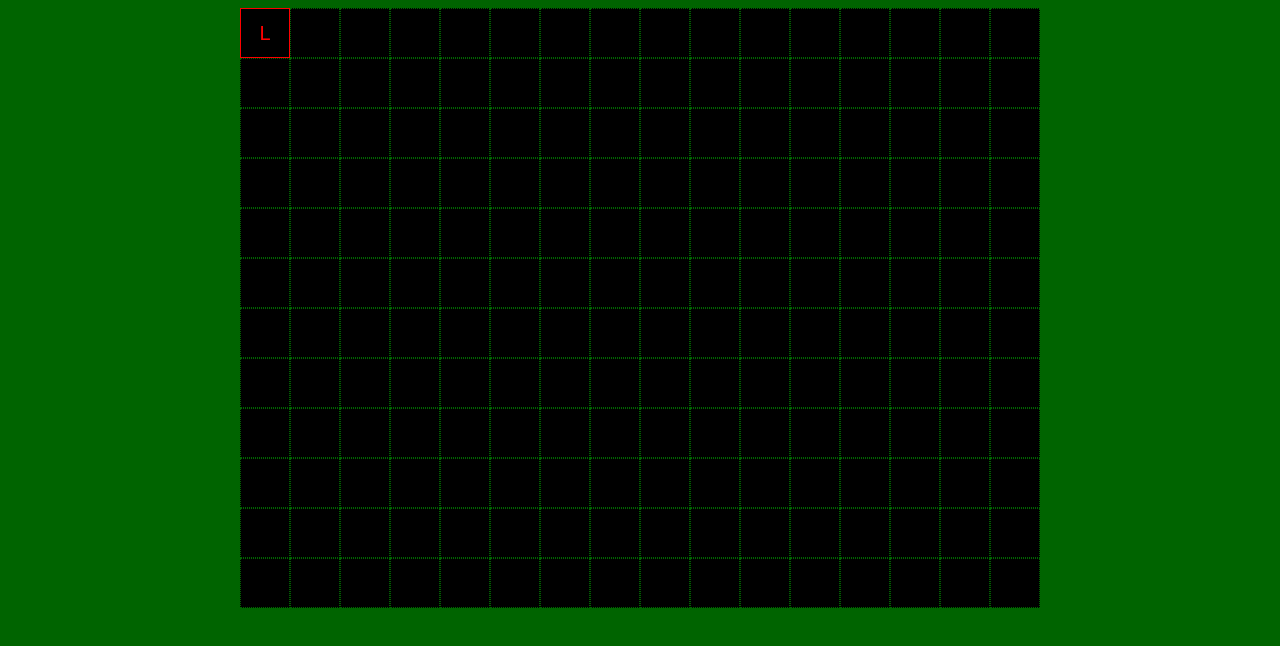
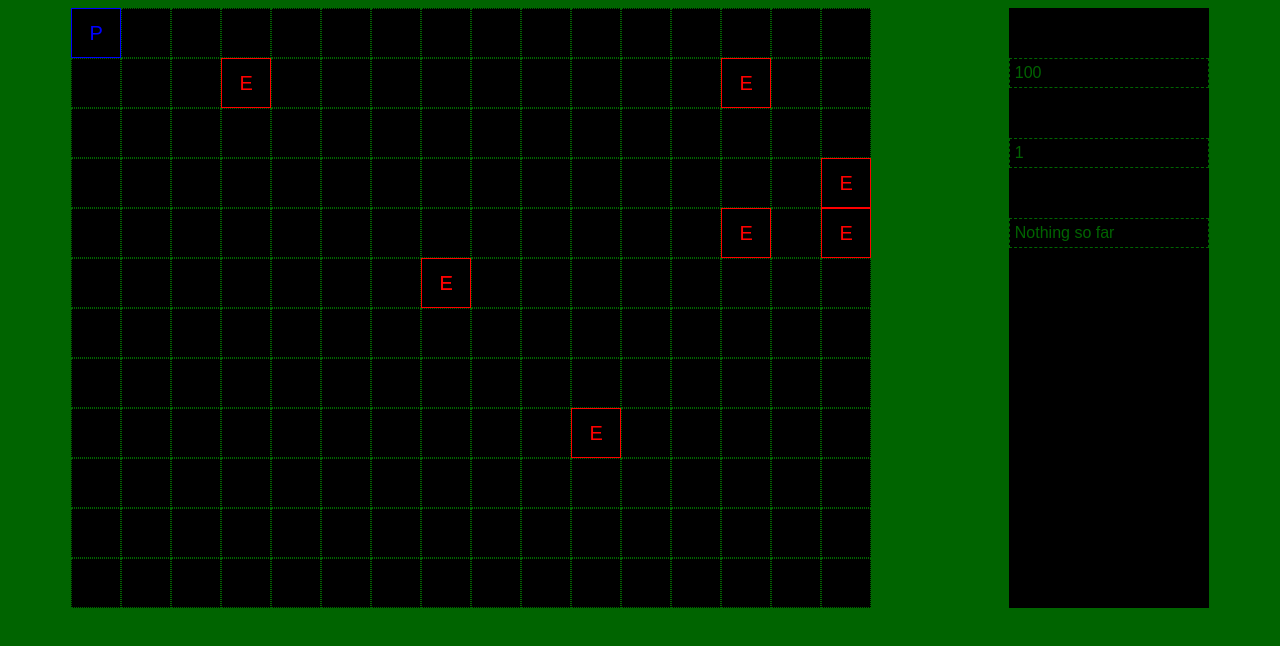
Before and after one commit to Charles6/zelda-clone, a plain HTML site: page index.html in a window 1280 px wide. Drawn offline with Linux system fonts and the light colour scheme.

Commit message:
added enemies

```diff
--- a/css/style.css
+++ b/css/style.css
@@ -7,9 +7,22 @@ body{
 }
 
 #gameContainer{
+  display: flex;
+  justify-content: space-between;
+  flex-wrap: wrap;
+  width: 90%;
+}
+
+#board{
   position: relative;
   background-color: black;
   width: 800px;
+  height: 600px;
+}
+
+#info{
+  width: 200px;
+  background-color: black;
   height: 600px;
 }
 
@@ -29,6 +42,20 @@ body{
   left: 0px;
   width: 48px;
   height: 48px;
+  border: solid blue 1px;
+  position: absolute;
+  z-index: 2;
+  color: blue;
+  text-align: center;
+  font-size:20px;
+  line-height: 48px;
+}
+
+.enemyCSS{
+  top: 0px;
+  left: 0px;
+  width: 48px;
+  height: 48px;
   border: solid red 1px;
   position: absolute;
   z-index: 1;
@@ -37,3 +64,16 @@ body{
   font-size:20px;
   line-height: 48px;
 }
+
+.statCSS{
+  margin-top: 50px;
+  margin-left: auto;
+  margin-right: auto;
+  border: dashed darkgreen 1px;
+  padding: 5px;
+  color: darkgreen;
+}
+
+#invId{
+  word-wrap: break-word;
+}
--- a/index.html
+++ b/index.html
@@ -5,7 +5,10 @@
   <link rel="stylesheet" type="text/css" href="css/style.css">
 </head>
 <body>
-  <div id="gameContainer"></div>
+  <div id="gameContainer">
+  	<div id="board"></div>
+  	<div id="info"></div>
+  </div>
 
   <script type="text/javascript" src="js/game.js"></script>
   <script type="text/javascript" src="js/board.js"></script>
--- a/js/board.js
+++ b/js/board.js
@@ -15,7 +15,7 @@ const makeGrid = () => {
 const makeRow = () => {
   var gRow = document.createElement("div");
   gRow.className = "gridRow";
-  document.getElementById("gameContainer").appendChild(gRow);
+  document.getElementById("board").appendChild(gRow);
 };
 
 const makeColumn = () => {
@@ -24,4 +24,6 @@ const makeColumn = () => {
   document.getElementsByClassName("gridRow")[x].appendChild(node);
 };
 
+
+
 makeGrid();
--- a/js/game.js
+++ b/js/game.js
@@ -1,38 +1,120 @@
 const playerCreate = () => {
   var player = document.createElement("DIV");
   player.id = "playerCSS";
-  player.innerText = "L";
-  document.getElementById("gameContainer").appendChild(player);
+  player.innerText = "P";
+  document.getElementById("board").appendChild(player);
 }
 
-var startX = 0;
-var startY = 0;
+const playerStat = {
+  posX:0,
+  posY:0,
+  hp:100,
+  lv:1,
+  inv:[]
+}
+
+var health = document.createElement("DIV");
+var level = document.createElement("DIV");
+var inventory = document.createElement("DIV");
+health.className = "statCSS";
+level.className = "statCSS";
+inventory.className = "statCSS";inventory.innerText = "Nothing so far";
+inventory.id = "invId"
+health.innerText = playerStat.hp;
+level.innerText = playerStat.lv;
+inventory.innerText = "Nothing so far";
+document.getElementById("info").appendChild(health);
+document.getElementById("info").appendChild(level);
+document.getElementById("info").appendChild(inventory);
 
 document.addEventListener('keydown', function(event) {
   if (event.key == "ArrowUp"){
-    if(startY > 0){
-      startY -= 50;
-      document.getElementById("playerCSS").style.top = startY + "px";
+    if(playerStat.posY > 0){
+      playerStat.posY -= 50;
+      document.getElementById("playerCSS").style.top = playerStat.posY + "px";
     };
   };
   if (event.key == "ArrowRight"){
-    if(startX < 750){
-      startX += 50;
-      document.getElementById("playerCSS").style.left = startX + "px";
+    if(playerStat.posX < 750){
+      playerStat.posX += 50;
+      document.getElementById("playerCSS").style.left = playerStat.posX + "px";
     };
   };
   if (event.key == "ArrowDown"){
-    if(startY < 550){
-      startY += 50;
-      document.getElementById("playerCSS").style.top = startY + "px";
+    if(playerStat.posY < 550){
+      playerStat.posY += 50;
+      document.getElementById("playerCSS").style.top = playerStat.posY + "px";
     };
   };
   if (event.key == "ArrowLeft"){
-    if(startX > 0){
-      startX -= 50;
-      document.getElementById("playerCSS").style.left = startX + "px";
+    if(playerStat.posX > 0){
+      playerStat.posX -= 50;
+      document.getElementById("playerCSS").style.left = playerStat.posX + "px";
     };
   };
+
+  sameLoc();
 });
 
-playerCreate();
+
+const enemyList = [];
+
+const newEnemy = () => {
+  var enemyStat = {
+    posX:0,
+    posY:0,
+    hp:10,
+    lv:1
+  }
+  const createEnemy = () => {
+    enemyStat.posX = Math.floor(Math.random()*16)*50;
+    enemyStat.posY = Math.floor(Math.random()*11)*50;
+    return enemyStat;
+  }
+  return createEnemy;
+}
+
+
+const placeEnemy = (index) => {
+  var enemyAdd = newEnemy();
+
+  enemyList.push(enemyAdd());
+
+  var enemy = document.createElement("DIV");
+  enemy.className = "enemyCSS";
+  enemy.innerText = "E";
+  document.getElementById("board").appendChild(enemy);
+
+  document.getElementsByClassName("enemyCSS")[index].style.top = enemyList[index].posY + "px";
+  document.getElementsByClassName("enemyCSS")[index].style.left = enemyList[index].posX + "px";
+  console.log("enemy"+ index +" x:"+enemyList[index].posX+" y:"+enemyList[index].posY);
+}
+
+
+const sameLoc = () => {
+  for(var i = 0; i <= enemyList.length-1; i++){
+    if (playerStat.posX === enemyList[i].posX && playerStat.posY === enemyList[i].posY){
+      playerStat.inv.push("enemy"+i);
+      document.getElementById("invId").innerHTML = playerStat.inv;
+      // removeThing("enemyCSS",i);
+      // console.log("List of total Enemies: "+enemyList);
+      // console.log("List of collected Enemies: "+playerStat.inv);
+    }
+  }
+}
+
+
+function removeThing(className,index){
+    var elements = document.getElementsByClassName(className);
+    elements[index].parentNode.removeChild(elements[index]);
+}
+
+
+const startGame = () => {
+  playerCreate();
+  for (var i = 0; i <= 7; i++) {
+    placeEnemy(i);
+  };
+
+}
+startGame();
```
